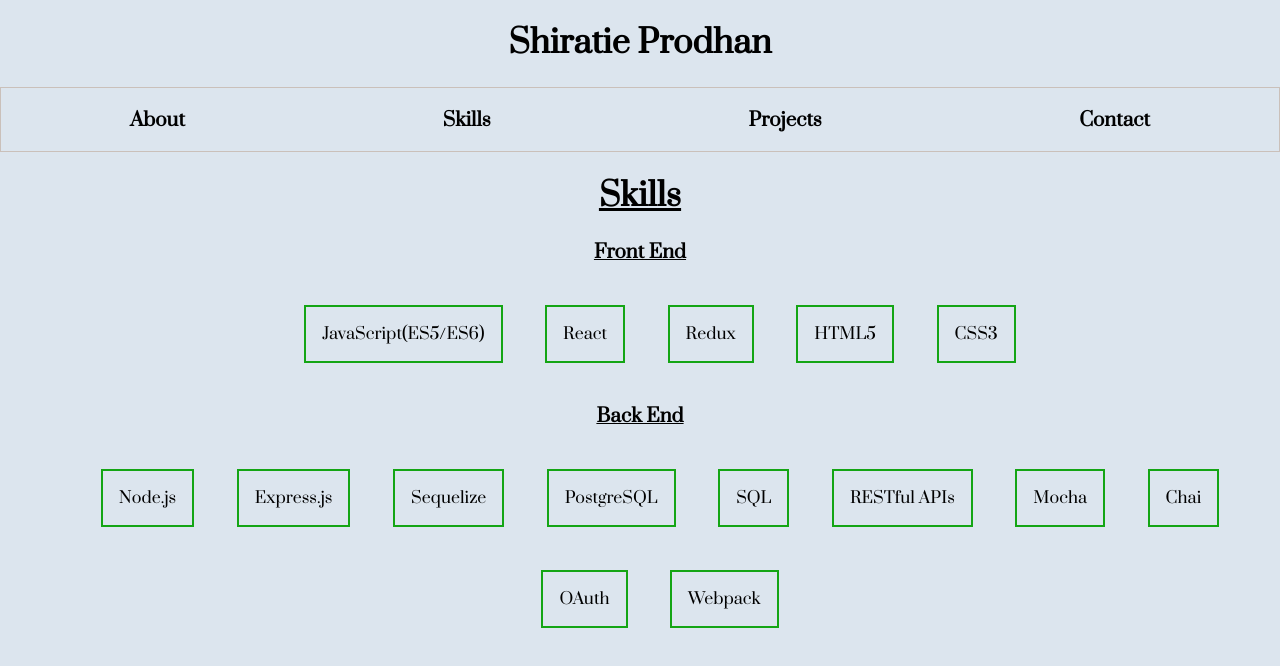
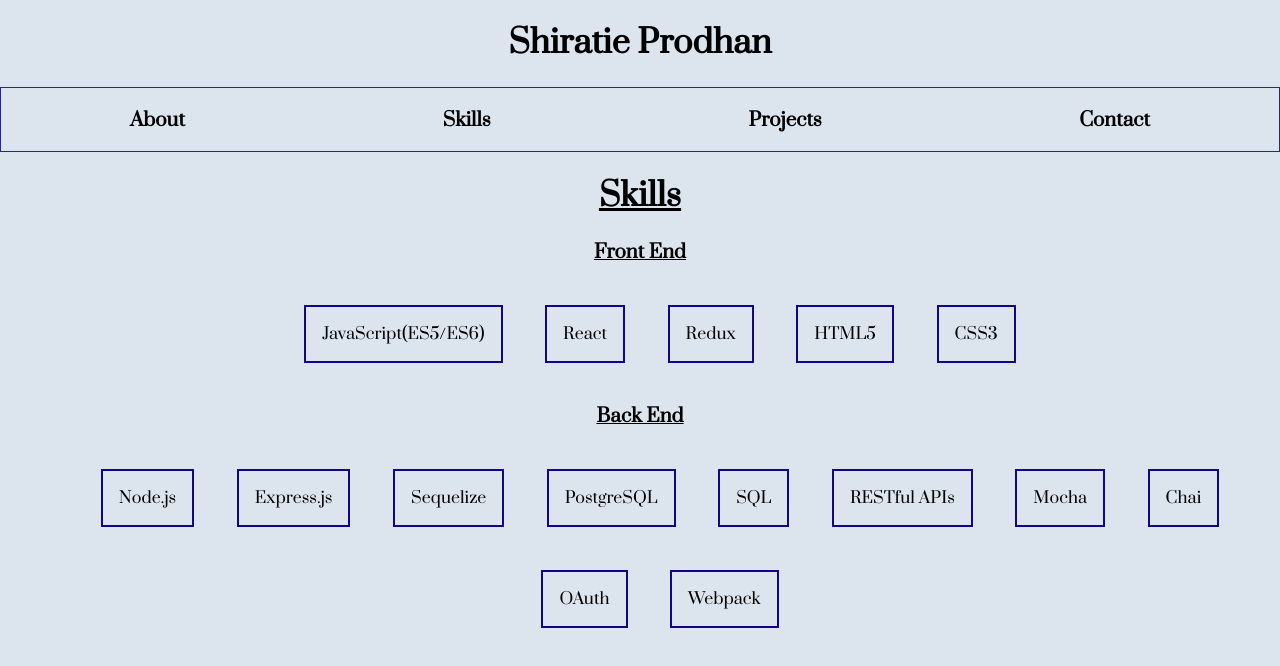
Before and after one commit to shiratiee/personal-website, a React (Create React App) app: page /skills in a window 1280 px wide. Shown: the top 666 px of the page. Built offline with nearby package versions, Linux system fonts and the light colour scheme; a web font is replaced by a local one.

Commit message:
changed the theme to blue

```diff
--- a/src/App.css
+++ b/src/App.css
@@ -63,7 +63,7 @@ a:hover {
 
 .list li {
   padding: 1em;
-  border: 2px solid rgb(20, 165, 20);
+  border: 2px solid rgb(18, 5, 134);
   margin: 1.33em;
   align-self: center;
 
@@ -95,7 +95,7 @@ a:hover {
   width: 300px;
   height: 200px;
   margin: 10px;
-  border: 2px solid rgb(20, 165, 20);
+  border: 2px solid rgb(18, 5, 134);
 }
 
 .description {
@@ -110,8 +110,8 @@ button {
   height: 2em;
   font-size: 1em;
   margin: -2.5em 0.5em 0 0.5em;
-  background-color: rgb(247, 240, 205);
-  border: 2px solid rgb(20, 165, 20);
+  background-color: rgb(205, 239, 247);
+  border: 2px solid rgb(18, 5, 134);
   text-decoration: none;
 }
 
@@ -130,7 +130,7 @@ button a {
   flex-direction: row;
   justify-content: space-around;
   align-items: center;
-  border: 1px solid rgb(202, 192, 186);
+  border: 1px solid rgb(37, 35, 168);
   font-family: 'Prata', serif;
 }
 
@@ -150,7 +150,7 @@ button a {
 
 .my-image {
   margin-top: 30px;
-  border: 2px solid rgb(16, 134, 16);
+  border: 2px solid rgb(18, 5, 134);
   border-radius: 50%;
   height: 300px;
   width: 300px;
```
